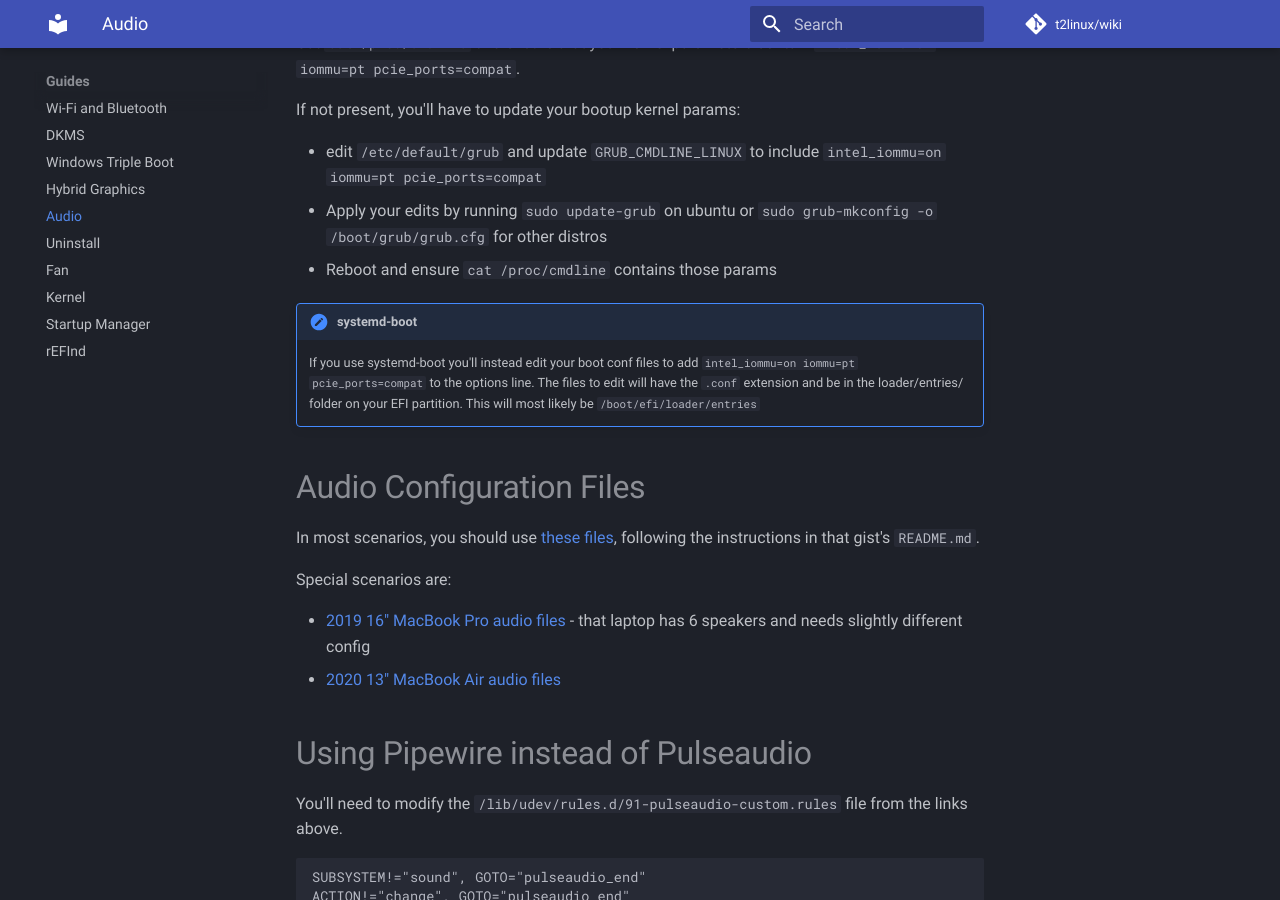
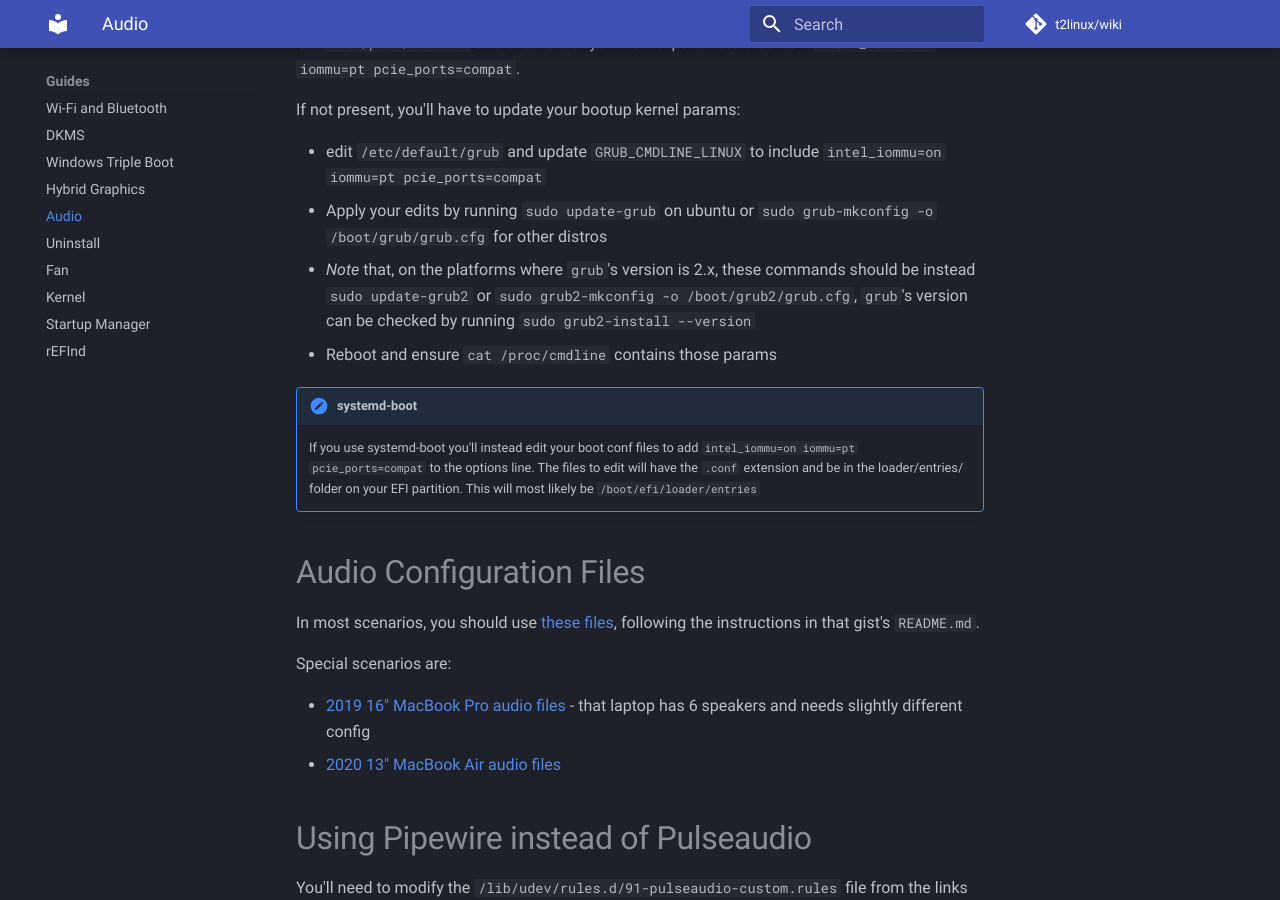
Before and after one commit to t2linux/wiki, an MkDocs documentation site: the page built from docs/guides/audio-config.md, in a window 1280 px wide and 900 px high, scrolled down 476 px. Built offline with MkDocs 1.6.1 and Material for MkDocs 9.7.7, drawn with Linux system fonts in a browser that asks for light colours; comment, search, counter and statistics services are not loaded.

Commit message:
Audio Config: Add tips for the platforms with GRUB2 installed.

```diff
--- a/docs/guides/audio-config.md
+++ b/docs/guides/audio-config.md
@@ -12,6 +12,7 @@ If not present, you'll have to update your bootup kernel params:
 
 - edit `/etc/default/grub` and update `GRUB_CMDLINE_LINUX` to include `intel_iommu=on iommu=pt pcie_ports=compat`
 - Apply your edits by running `sudo update-grub` on ubuntu or `sudo grub-mkconfig -o /boot/grub/grub.cfg` for other distros
+  - *Note* that, on the platforms where `grub`'s version is 2.x, these commands should be instead `sudo update-grub2` or `sudo grub2-mkconfig -o /boot/grub2/grub.cfg`, `grub`'s version can be checked by running `sudo grub2-install --version`
 - Reboot and ensure `cat /proc/cmdline` contains those params
 
 !!!note "systemd-boot"
```
